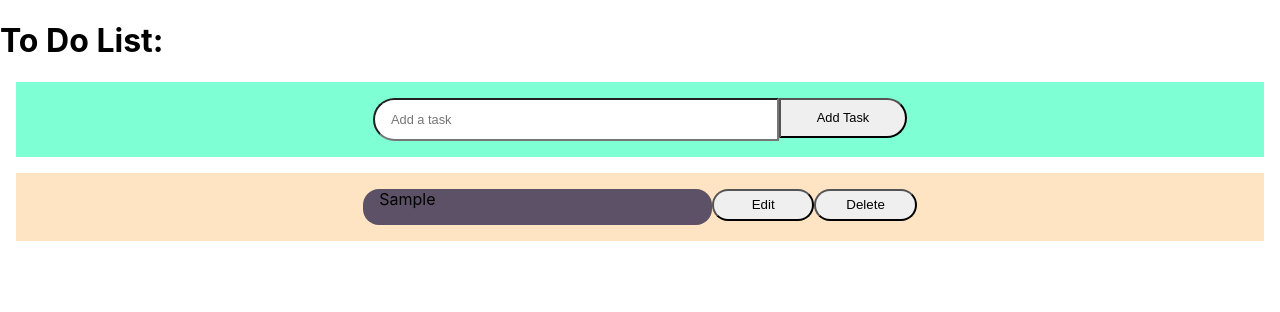
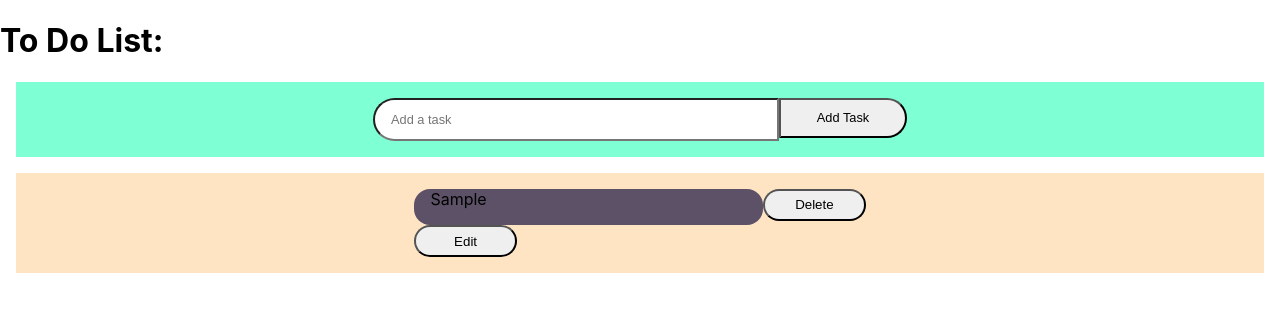
Before and after one commit to AvresCode/typescript-first-app, a React (Create React App) app: page / in a window 1280 px wide. Both pictures are taken after typing "Sample" into the empty fields and a click on the button "Add Task". Shown: the top 312 px of the page. Built offline with nearby package versions, Linux system fonts and the light colour scheme.

Commit message:
Completed edit function / with bug!

```diff
--- a/src/App.tsx
+++ b/src/App.tsx
@@ -6,8 +6,13 @@ import { TodoTask } from "./components/TodoTask";
 const App: FC = () => {
   const [task, setTask] = useState<string>("");
   const [todoList, setTodoList] = useState<ITask[]>([]);
-  const [taskEditing, setTaskEditing] = useState<boolean>(false);
-  const [editedText, setEditedText] = useState<string>(task);
+
+  // This defines the task we are editing (this will let us display
+  // different inputs based on a condition (conditional rendering)
+  const [taskEditing, setTaskEditing] = useState<string>("");
+
+  // Text inside an editing input / taskName
+  const [editigText, setEditingText] = useState<string>("");
 
   const handleChange = (event: ChangeEvent<HTMLInputElement>): void => {
     setTask(event.target.value);
@@ -29,15 +34,36 @@ const App: FC = () => {
       })
     );
   };
+  const editTask = (taskNameToEdit: string): void => {
+    setTaskEditing(taskNameToEdit);
 
-  const editTask = (taskNameToDelete: string): void => {
-    setTaskEditing(true);
+    console.log("Task to edit2 ", taskEditing); //gives empty string?!
   };
 
-  const handleEdit = (event: ChangeEvent<HTMLInputElement>): void => {
-    setEditedText(event.target.value);
+  const handleEditInput = (event: ChangeEvent<HTMLInputElement>): void => {
+    setEditingText(event.target.value);
 
-    // console.log(task);
+    console.log("Text", editigText);
+  };
+
+  //handleEditSubmit does not update the array!
+
+  const handleEditSubmit = (taskNameToEdit: string): void => {
+    const updatedTodos: any = [...todoList].map((task) => {
+      // task.taskName === taskNameToEdit ? task.taskName == editigText : task;
+
+      if (task.taskName === taskNameToEdit) {
+        task.taskName === editigText;
+      }
+      console.log("task", task);
+      return task;
+    });
+
+    console.log("updatedList", updatedTodos);
+    setTodoList(updatedTodos);
+    setTaskEditing("");
+    setEditingText("");
+    console.log("submit works");
   };
 
   return (
@@ -75,9 +101,10 @@ const App: FC = () => {
               task={task}
               deleteTask={deleteTask}
               editTask={editTask}
-              handleEdit={handleEdit}
-              editedText={editedText}
+              handleEditInput={handleEditInput}
+              editigText={editigText}
               taskEditing={taskEditing}
+              handleEditSubmit={handleEditSubmit}
             />
           </div>
         ))}
--- a/src/components/TodoTask.tsx
+++ b/src/components/TodoTask.tsx
@@ -6,38 +6,53 @@ interface Props {
   task: ITask;
   deleteTask(taskNameToDelete: string): void;
   editTask(taskNameToEdit: string): void;
-  handleEdit(event: ChangeEvent<HTMLInputElement>): void;
-  editedText: string;
-  taskEditing: boolean;
+  handleEditInput(event: ChangeEvent<HTMLInputElement>): void;
+  editigText: string;
+  taskEditing: string;
+  handleEditSubmit(taskNameToEdit: string): void;
 }
 
 export const TodoTask = ({
   task,
   deleteTask,
   editTask,
-  handleEdit,
-  editedText,
+  handleEditInput,
+  editigText,
   taskEditing,
+  handleEditSubmit,
 }: Props) => {
   return (
     <div className="taskContainer">
-      {taskEditing ? (
-        <input type="text" onChange={() => handleEdit} value={editedText} />
+      {taskEditing == task?.taskName ? (
+        <div>
+          <input type="text" onChange={handleEditInput} value={editigText} />{" "}
+          <button
+            className="changeButtons"
+            onClick={() => {
+              handleEditSubmit(task.taskName);
+            }}
+          >
+            Submit
+          </button>
+        </div>
       ) : (
-        <div className="taskName">{task.taskName}</div>
-      )}
-
+        <div>
+          {" "}
+          <div className="taskName">{task?.taskName}</div>
           <div>
             {" "}
             <button
               className="changeButtons"
               onClick={() => {
-            editTask(task.taskName);
+                editTask(task?.taskName);
               }}
             >
               Edit
             </button>
           </div>
+        </div>
+      )}
+
       <div>
         <button
           className="changeButtons"
```
Lines whose indentation alone changed are shown as unchanged.
